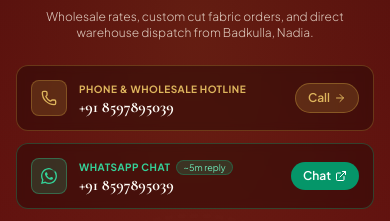
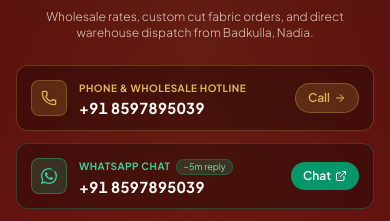
Before and after one commit to Zamir-MoN/MA-Arati, a React (Vite) app: page / in a window 390 px wide. Shown: the part 9144-9365 px from the top of the page. Built offline with nearby package versions, Linux system fonts and the light colour scheme; a web font is replaced by a local one.

Commit message:
Update phone number font style to clean modern sans-serif

```diff
--- a/src/components/CallToAction.tsx
+++ b/src/components/CallToAction.tsx
@@ -89,7 +89,7 @@ export const CallToAction: React.FC = () => {
                     </span>
                     <a
                       href="tel:+918597895039"
-                      className="text-base font-serif font-bold text-cream-50 hover:text-gold-light transition-colors leading-none mt-0.5 block"
+                      className="text-[15px] sm:text-base font-sans font-bold tracking-wide text-cream-50 hover:text-gold-light transition-colors leading-none mt-1 block tabular-nums"
                     >
                       +91 8597895039
                     </a>
@@ -126,7 +126,7 @@ export const CallToAction: React.FC = () => {
                       href="https://wa.me/918597895039?text=Hello%20MA%20ARATI%20ENTERPRISE%2C%20I%20would%20like%20to%20get%20information%20about%20event%20fabrics."
                       target="_blank"
                       rel="noopener noreferrer"
-                      className="text-base font-serif font-bold text-cream-50 hover:text-emerald-300 transition-colors leading-none mt-0.5 block"
+                      className="text-[15px] sm:text-base font-sans font-bold tracking-wide text-cream-50 hover:text-emerald-300 transition-colors leading-none mt-1 block tabular-nums"
                     >
                       +91 8597895039
                     </a>
```
